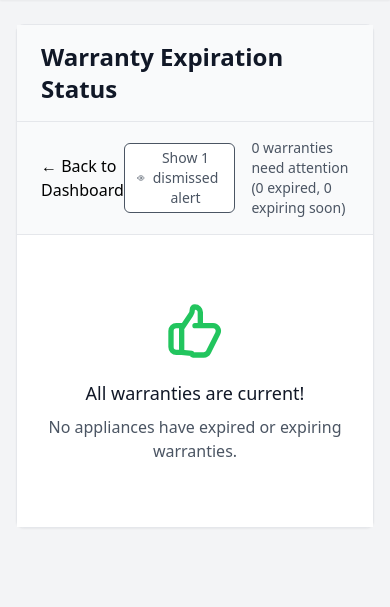
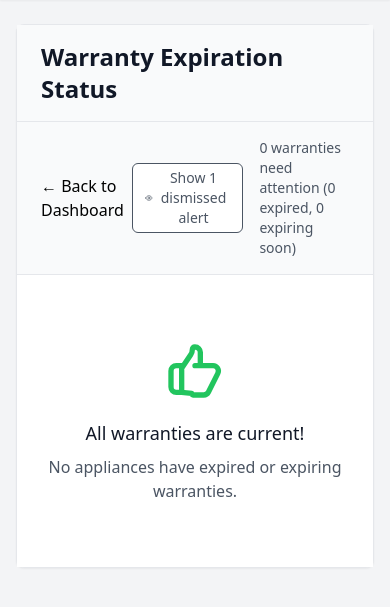
Before and after one commit to soehlert/our-house, a Django app: page /alerts/expiring-warranties/ in a window 390 px wide. Shown: the part 64-671 px from the top of the page. Run offline with Django 5.2, Linux system fonts and the light colour scheme; tables that the repository leaves empty hold one stand-in row (values such as "Sample post"); grey boxes marked "Sample" are stand-in pictures; some libraries are stand-ins or nearby versions.

Commit message:
style(spacing): add some spacing for mobile view of warranty expiration show hidden button

```diff
--- a/templates/tracker/alert_cards/warranty_expiration_list.html
+++ b/templates/tracker/alert_cards/warranty_expiration_list.html
@@ -9,7 +9,7 @@
         <a href="{% url 'tracker:home' %}" class="text-primary hover:text-blue-600 font-medium">
             ← Back to Dashboard
         </a>
-        <div class="flex items-center space-x-4">
+        <div class="flex items-center ml-2 space-x-4">
             {% if dismissed_count > 0 %}
                 <button id="toggleDismissed"
                         class="inline-flex items-center px-3 py-1 text-sm font-medium text-gray-600 bg-white border border-gray-600 rounded-md hover:bg-gray-50 focus:outline-none transition-colors">
```
